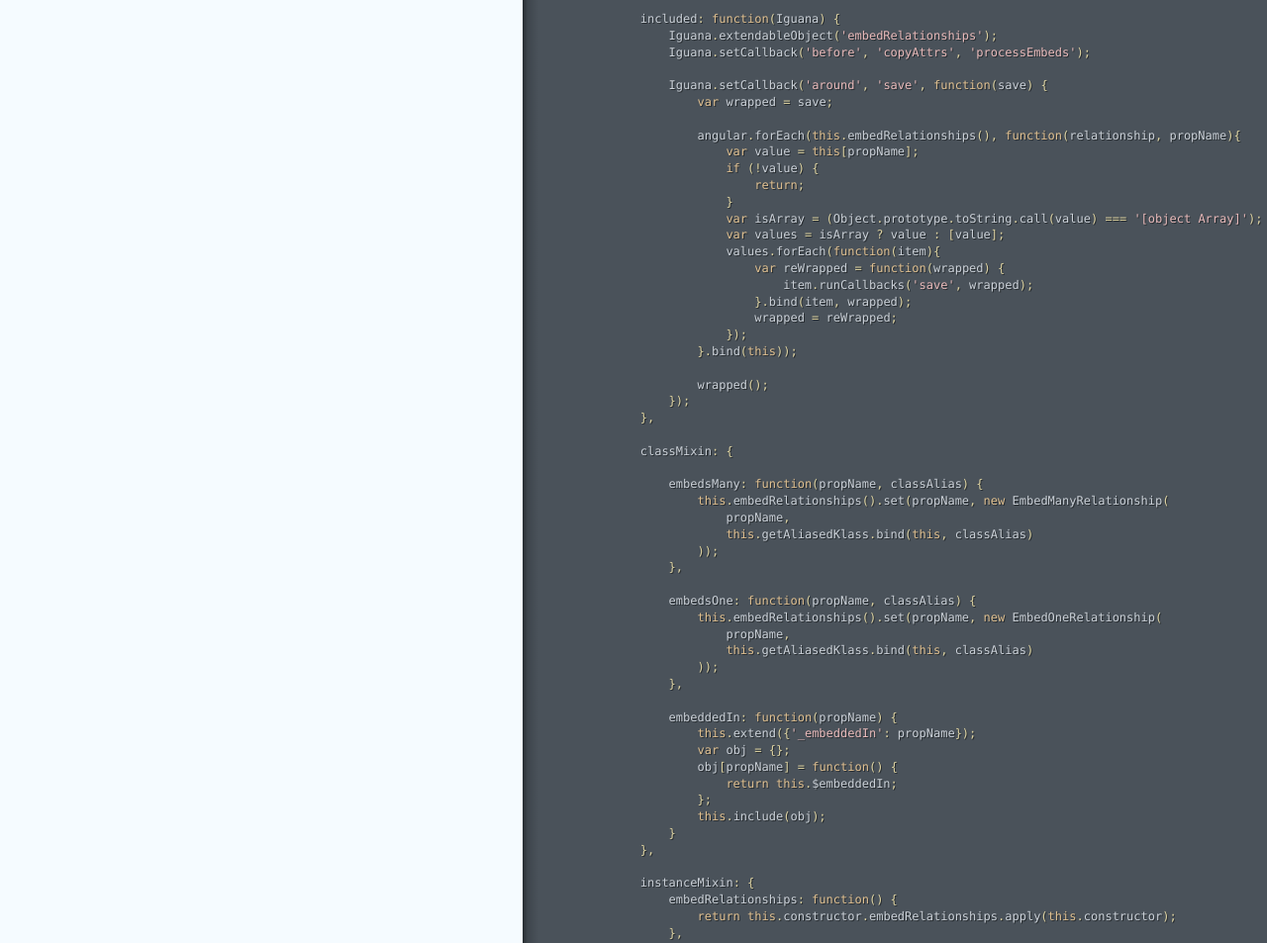
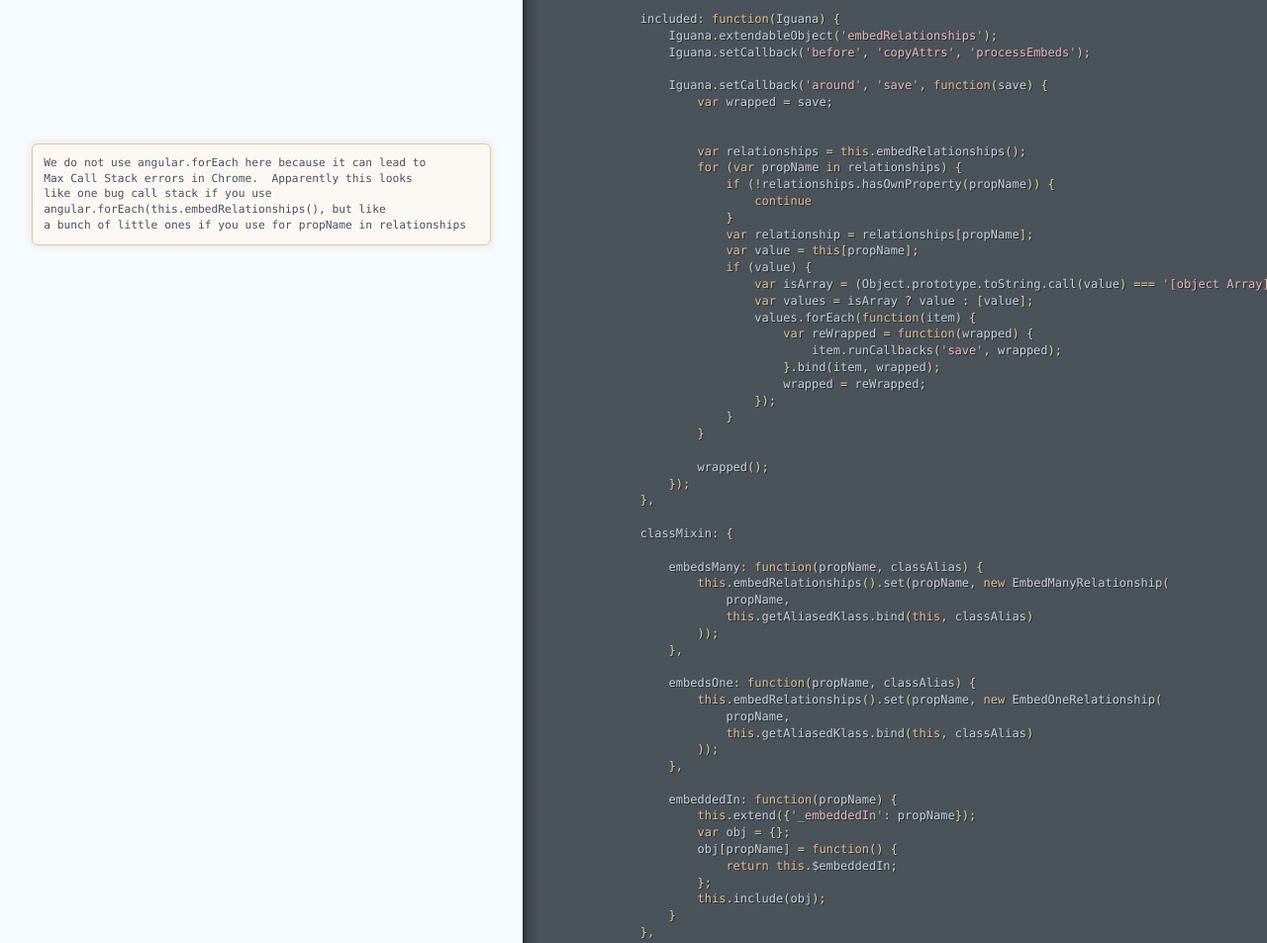
Before and after one commit to quanticedu/iguana, a website: page doc/scripts/embeds.html in a window 1280 px wide. Shown: the part 960-1913 px from the top of the page at 99% size. Drawn offline with Linux system fonts and the light colour scheme.

Commit message:
Updating docs

```diff
--- a/doc/scripts/embeds.html
+++ b/doc/scripts/embeds.html
@@ -57,21 +57,29 @@ a function that will let us fetch the klass just in time.</p></div></div><div cl
 
                 <span class="nx">Iguana</span><span class="p">.</span><span class="nx">setCallback</span><span class="p">(</span><span class="s1">&#39;around&#39;</span><span class="p">,</span> <span class="s1">&#39;save&#39;</span><span class="p">,</span> <span class="kd">function</span><span class="p">(</span><span class="nx">save</span><span class="p">)</span> <span class="p">{</span>
                     <span class="kd">var</span> <span class="nx">wrapped</span> <span class="o">=</span> <span class="nx">save</span><span class="p">;</span>
-
-                    <span class="nx">angular</span><span class="p">.</span><span class="nx">forEach</span><span class="p">(</span><span class="k">this</span><span class="p">.</span><span class="nx">embedRelationships</span><span class="p">(),</span> <span class="kd">function</span><span class="p">(</span><span class="nx">relationship</span><span class="p">,</span> <span class="nx">propName</span><span class="p">){</span>
+                    </div></div></div><div class="segment"><div class="comments "><div class="wrapper"><pre><code>We do not use angular.forEach here because it can lead to
+Max Call Stack errors in Chrome.  Apparently this looks
+like one bug call stack if you use
+angular.forEach(this.embedRelationships(), but like
+a bunch of little ones if you use for propName in relationships
+</code></pre></div></div><div class="code"><div class="wrapper">                    <span class="kd">var</span> <span class="nx">relationships</span> <span class="o">=</span> <span class="k">this</span><span class="p">.</span><span class="nx">embedRelationships</span><span class="p">();</span>
+                    <span class="k">for</span> <span class="p">(</span><span class="kd">var</span> <span class="nx">propName</span> <span class="k">in</span> <span class="nx">relationships</span><span class="p">)</span> <span class="p">{</span>
+                        <span class="k">if</span> <span class="p">(</span><span class="o">!</span><span class="nx">relationships</span><span class="p">.</span><span class="nx">hasOwnProperty</span><span class="p">(</span><span class="nx">propName</span><span class="p">))</span> <span class="p">{</span>
+                            <span class="k">continue</span>
+                        <span class="p">}</span>
+                        <span class="kd">var</span> <span class="nx">relationship</span> <span class="o">=</span> <span class="nx">relationships</span><span class="p">[</span><span class="nx">propName</span><span class="p">];</span>
                         <span class="kd">var</span> <span class="nx">value</span> <span class="o">=</span> <span class="k">this</span><span class="p">[</span><span class="nx">propName</span><span class="p">];</span>
-                        <span class="k">if</span> <span class="p">(</span><span class="o">!</span><span class="nx">value</span><span class="p">)</span> <span class="p">{</span>
-                            <span class="k">return</span><span class="p">;</span>
-                        <span class="p">}</span>
+                        <span class="k">if</span> <span class="p">(</span><span class="nx">value</span><span class="p">)</span> <span class="p">{</span>
                             <span class="kd">var</span> <span class="nx">isArray</span> <span class="o">=</span> <span class="p">(</span><span class="nb">Object</span><span class="p">.</span><span class="nx">prototype</span><span class="p">.</span><span class="nx">toString</span><span class="p">.</span><span class="nx">call</span><span class="p">(</span><span class="nx">value</span><span class="p">)</span> <span class="o">===</span> <span class="s1">&#39;[object Array]&#39;</span><span class="p">);</span>
                             <span class="kd">var</span> <span class="nx">values</span> <span class="o">=</span> <span class="nx">isArray</span> <span class="o">?</span> <span class="nx">value</span> <span class="o">:</span> <span class="p">[</span><span class="nx">value</span><span class="p">];</span>
-                        <span class="nx">values</span><span class="p">.</span><span class="nx">forEach</span><span class="p">(</span><span class="kd">function</span><span class="p">(</span><span class="nx">item</span><span class="p">){</span>
+                            <span class="nx">values</span><span class="p">.</span><span class="nx">forEach</span><span class="p">(</span><span class="kd">function</span><span class="p">(</span><span class="nx">item</span><span class="p">)</span> <span class="p">{</span>
                                 <span class="kd">var</span> <span class="nx">reWrapped</span> <span class="o">=</span> <span class="kd">function</span><span class="p">(</span><span class="nx">wrapped</span><span class="p">)</span> <span class="p">{</span>
                                     <span class="nx">item</span><span class="p">.</span><span class="nx">runCallbacks</span><span class="p">(</span><span class="s1">&#39;save&#39;</span><span class="p">,</span> <span class="nx">wrapped</span><span class="p">);</span>
                                 <span class="p">}.</span><span class="nx">bind</span><span class="p">(</span><span class="nx">item</span><span class="p">,</span> <span class="nx">wrapped</span><span class="p">);</span>
                                 <span class="nx">wrapped</span> <span class="o">=</span> <span class="nx">reWrapped</span><span class="p">;</span>
                             <span class="p">});</span>
-                    <span class="p">}.</span><span class="nx">bind</span><span class="p">(</span><span class="k">this</span><span class="p">));</span>
+                        <span class="p">}</span>
+                    <span class="p">}</span>
 
                     <span class="nx">wrapped</span><span class="p">();</span>
                 <span class="p">});</span>
```
Also changed, not shown: scripts/embeds.js (+17 -6 lines). Lines whose indentation alone changed are shown as unchanged.
